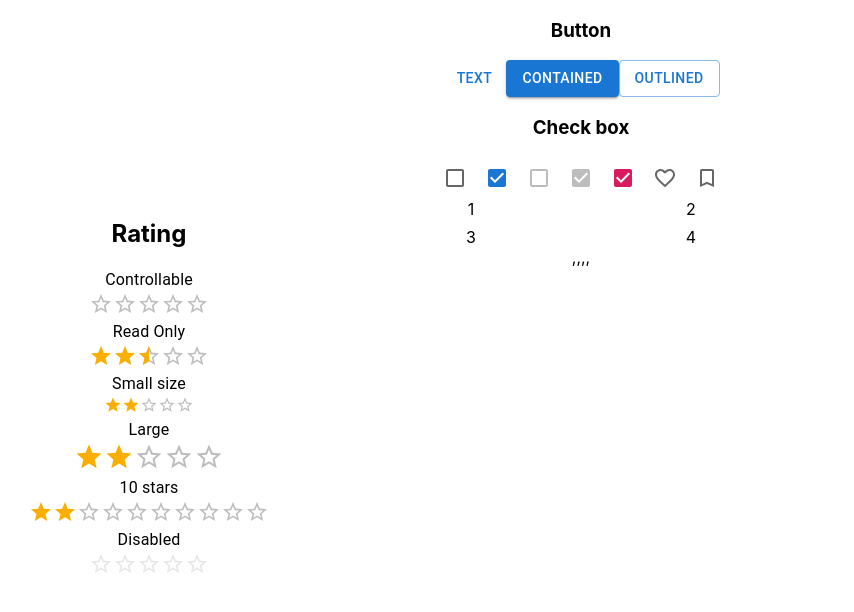
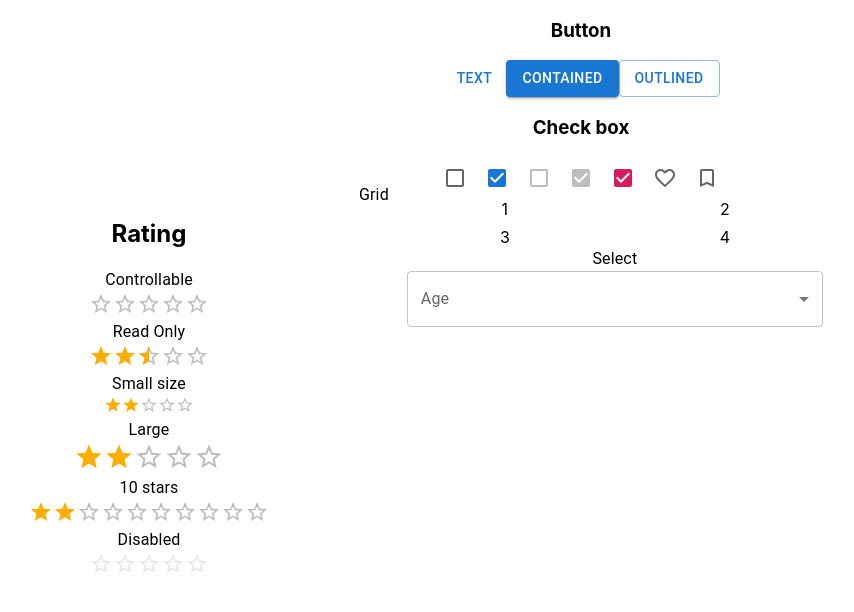
Before and after one commit to summenurfatema/explore-material-ui, a React (Create React App) app: page / in a window 1280 px wide. Shown: the top 612 px of the page, without its empty margins (59-913 px from the left). Built offline with nearby package versions, Linux system fonts and the light colour scheme.

Commit message:
selection added

```diff
--- a/src/components/Ratings.js
+++ b/src/components/Ratings.js
@@ -1,4 +1,4 @@
-import { Grid, Rating, Typography } from '@mui/material';
+import { FormControl, Grid, InputLabel, MenuItem, Rating, Select, Typography } from '@mui/material';
 import React from 'react';
 
 const Ratings = () => {
@@ -26,6 +26,7 @@
                     <Rating name="disabled" disabled />
                 </div>
             </Grid>
+            <Typography component="legend">Grid</Typography>
             <Grid item xs={4}>
                 <Grid container rowSpacing={1} columnSpacing={{ xs: 1, sm: 2, md: 3 }}>
                     <Grid item xs={6}>
@@ -41,13 +42,29 @@
                         <div>4</div>
                     </Grid>
                 </Grid>
-                ,,,,
+
                 <Grid
                     container
                     direction="row"
                     justifyContent="center"
                     alignItems="center"
                 ></Grid>
+                <Typography component="legend">Select</Typography>
+
+                <FormControl fullWidth>
+                    <InputLabel id="demo-simple-select-label">Age</InputLabel>
+                    <Select
+                        labelId="demo-simple-select-label"
+                        id="demo-simple-select"
+
+                        label="Age"
+
+                    >
+                        <MenuItem value={10}>Ten</MenuItem>
+                        <MenuItem value={20}>Twenty</MenuItem>
+                        <MenuItem value={30}>Thirty</MenuItem>
+                    </Select>
+                </FormControl>
 
 
             </Grid>
```
